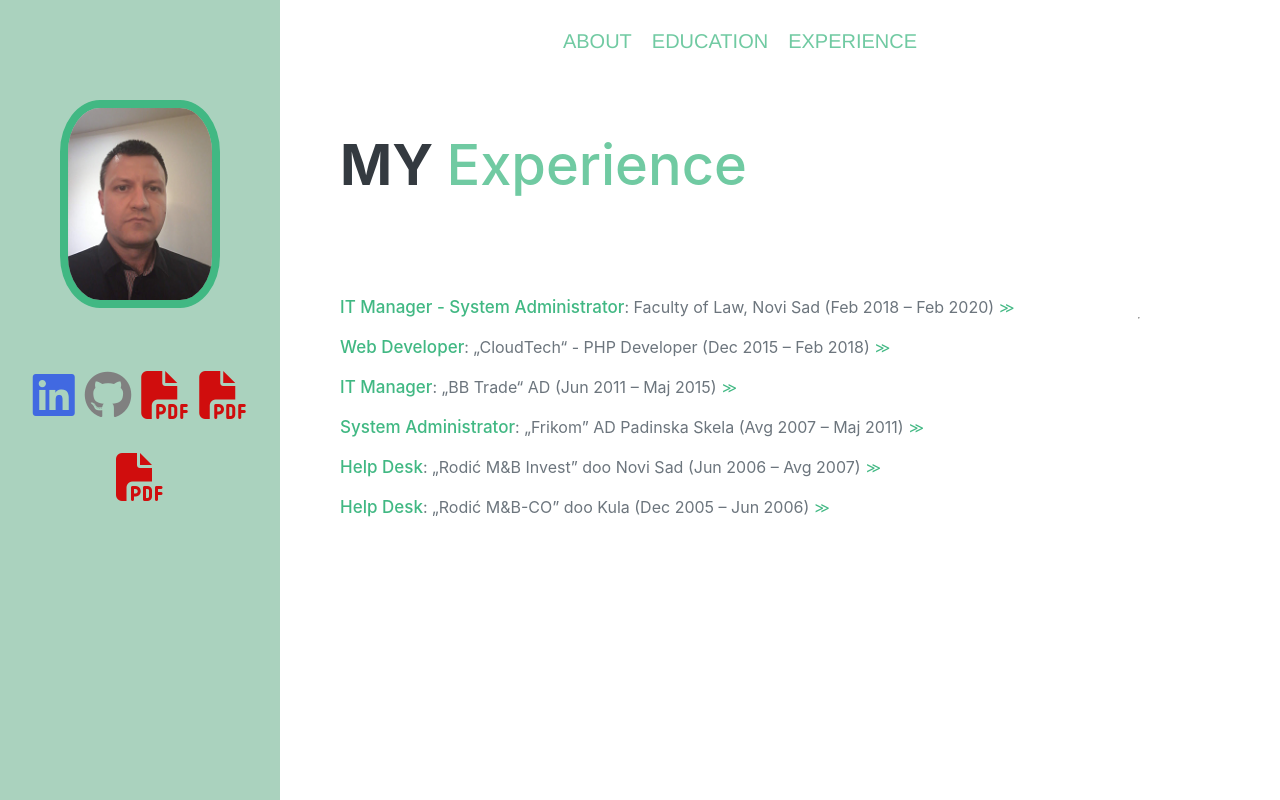
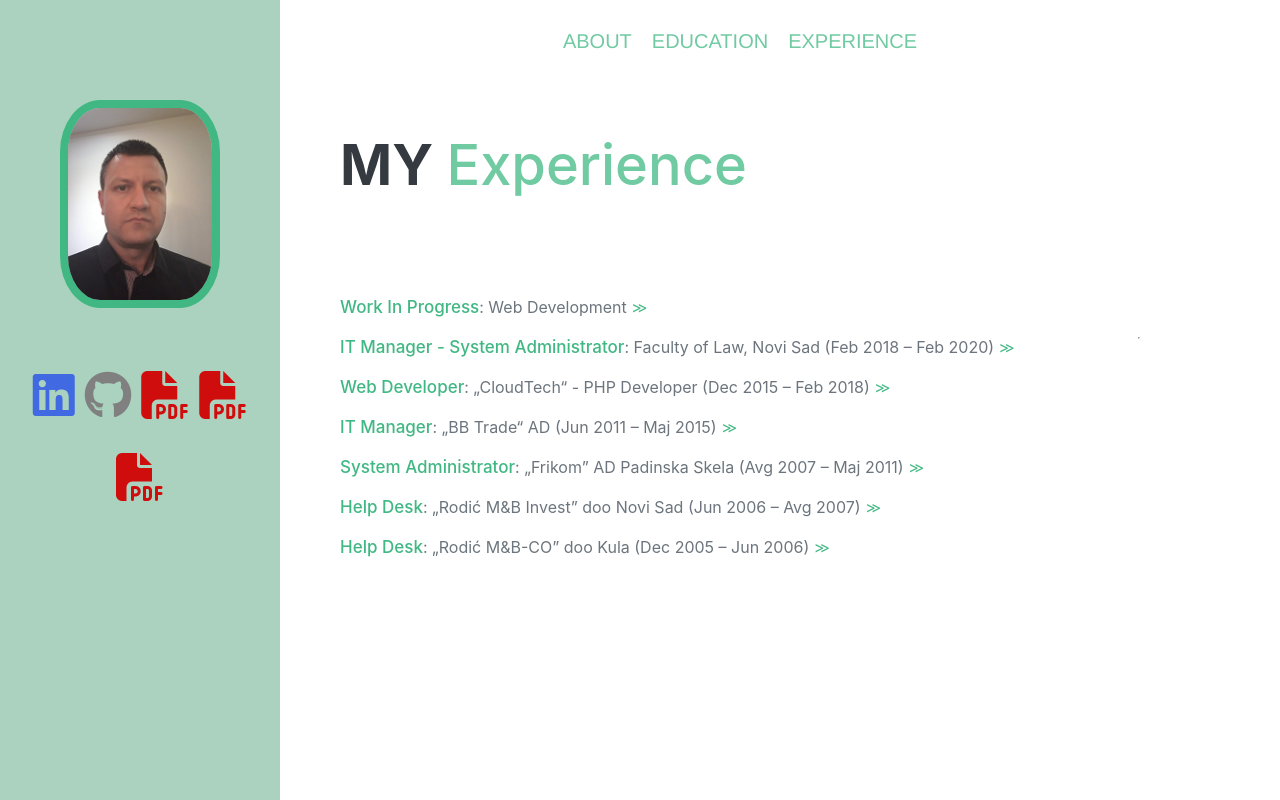
Before and after one commit to GoranSubic/GoranSubic.github.io, a Vue app: page / in a window 1280 px wide. Both pictures are taken after a click on the item "EXPERIENCE". Shown: the top 800 px of the page. Built offline with nearby package versions, Linux system fonts and the light colour scheme.

Commit message:
Experience added content - Olala and Kolmarvine - fix

```diff
--- a/src/views/Experience.vue
+++ b/src/views/Experience.vue
@@ -6,6 +6,18 @@
                 <!--<div class="subheading">
         <span>Formal education</span>
     </div>-->
+                <div class="job" onclick="showJob(this)" onmouseover="jobLinkWeight(this)" onmouseout="jobLinkNormal(this)">
+                    <p class="job-title">
+                        <span class="job-name-link">Work In Progress</span>: Web Development <span class="job-desc-link">>></span>
+                    </p>
+                    <p class="job-desc" style="display: none;">
+                        <pre>
+    - Web application project based on Symfony + Vue - <a target="_blank" href="https://olala.co.rs/"><img src="../assets/olala.svg" /> Olala Fast Food </a>
+      Web application with orders and order tracking system
+    - Web application project based on Vue - <a target="_blank" href="https://kolmarvine.rs/"><img src="../assets/kolmarvine.svg" /> KolmarVine Lift Servis </a>
+</pre>
+                    </p>
+                </div>
                 <div class="job" onclick="showJob(this)" onmouseover="jobLinkWeight(this)" onmouseout="jobLinkNormal(this)">
                     <p class="job-title">
                         <span class="job-name-link">IT Manager - System Administrator</span>: Faculty of Law, Novi Sad (Feb 2018 – Feb 2020) <span class="job-desc-link">>></span>
@@ -150,6 +162,10 @@
 
 
 <style>
+    a img {
+        height: 1em;
+    }
+
     .job-desc-link {
         color: rgb(65, 184, 131);
         letter-spacing: -5px;
```
